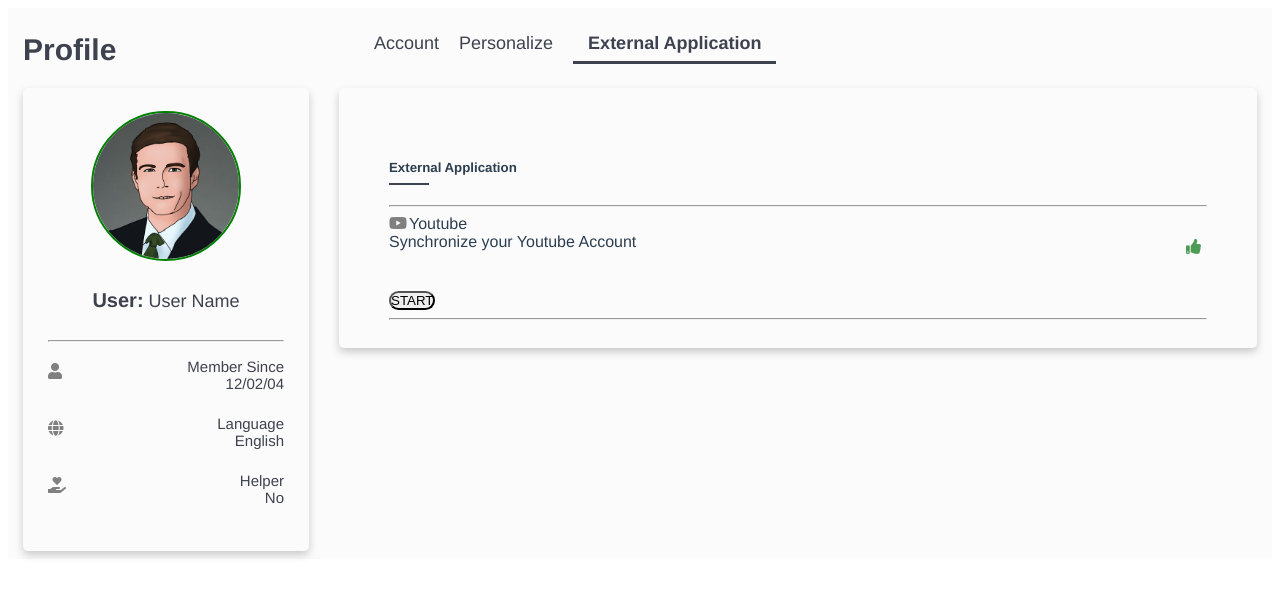
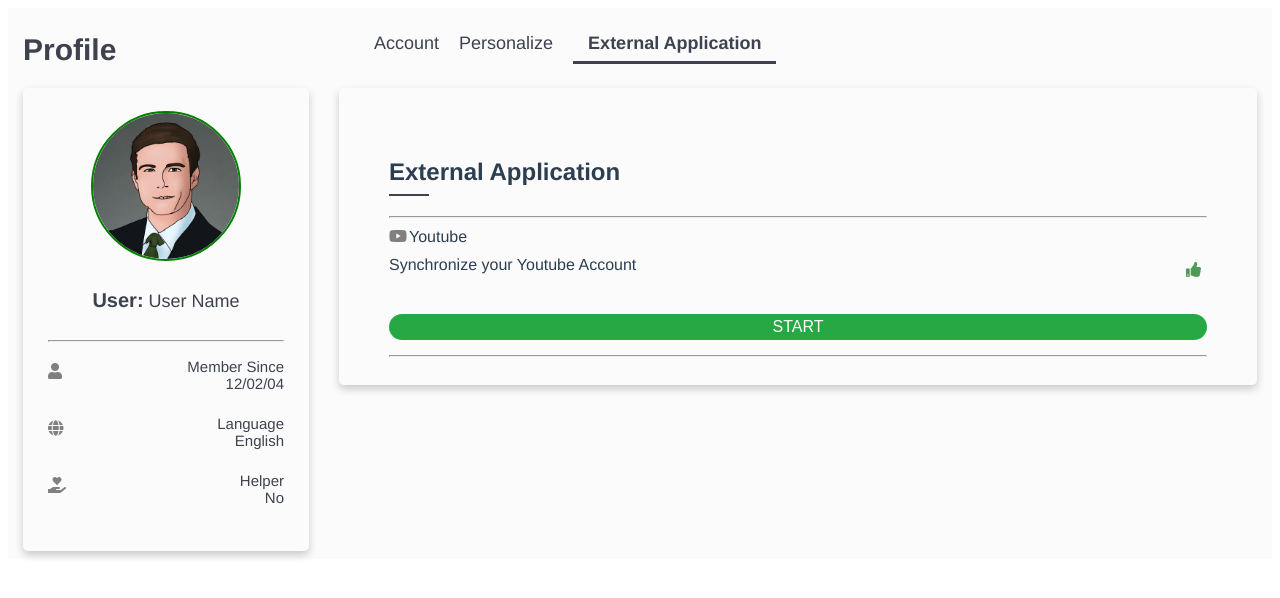
Before and after one commit to zaid-shabbir/Profile-Pages, a Vue app: page /external-application in a window 1280 px wide. Shown: the top 598 px of the page. Built offline with nearby package versions, Linux system fonts and the light colour scheme.

Commit message:
Css fixed of all pages

```diff
--- a/src/components/DisableAccount.vue
+++ b/src/components/DisableAccount.vue
@@ -1,5 +1,5 @@
 <template>
-  <div class="container-fluid mb-5">
+  <div class="container">
     <h2>Disable Account</h2>
     <div class="title">What is Lorem ipsum?</div>
     <ul class="list">
@@ -77,7 +77,7 @@ export default {
 </script>
 
 <style scoped>
-.container-fluid {
+.container {
   box-shadow: 0 4px 8px 0 rgba(0, 0, 0, 0.2);
   padding: 50px;
   border-radius: 5px;
--- a/src/components/Email.vue
+++ b/src/components/Email.vue
@@ -1,5 +1,5 @@
 <template>
-  <div class="containerr">
+  <div class="container">
     <h2>Edit Email</h2>
     <label for="email">Edit Your Email</label>
     <div v-if="error" class="error">{{ error }}</div>
@@ -51,7 +51,7 @@ export default {
 </script>
 
 <style scoped>
-.containerr {
+.container {
   box-shadow: 0 4px 8px 0 rgba(0, 0, 0, 0.2);
   padding: 50px;
   border-radius: 5px;
--- a/src/components/Password.vue
+++ b/src/components/Password.vue
@@ -1,5 +1,5 @@
 <template>
-  <div class="containerr">
+  <div class="container">
     <h2>Modification password</h2>
     <div v-if="error" class="error">{{ error }}</div>
     <div v-if="success" class="success">{{ success }}</div>
@@ -68,7 +68,7 @@ export default {
 </script>
 
 <style scoped>
-.containerr {
+.container {
   box-shadow: 0 4px 8px 0 rgba(0, 0, 0, 0.2);
   padding: 50px;
   border-radius: 5px;
@@ -122,7 +122,6 @@ input[type="text"] {
   font-size: 1rem;
   line-height: 1.5;
   border-radius: 0.25rem;
-
   color: #fff;
   background-color: #343a40;
   border-color: #343a40;
--- a/src/components/Userinfo.vue
+++ b/src/components/Userinfo.vue
@@ -1,8 +1,8 @@
 <template>
-  <div class="containerr">
+  <div class="container">
     <div class="user-info-container">
-      <div class="roww margin">
-        <div class="coll responsive center">
+      <div class="row margin">
+        <div class="col responsive center">
           <div
             @click="show_modal"
             @mouseenter="hovered"
@@ -31,7 +31,7 @@
             </button>
           </div>
         </div>
-        <div class="coll responsive user-name-container">
+        <div class="col responsive user-name-container">
           <p class="user">
             User:
           </p>
@@ -41,8 +41,8 @@
         </div>
       </div>
       <hr />
-      <div class="roww">
-        <div class="coll responsive user-info-footer">
+      <div class="row">
+        <div class="col responsive user-info-footer">
           <p class="margin">
             <i class="fas fa-user info-icon"></i>
           </p>
@@ -51,7 +51,7 @@
             <span class="info-detail">{{ user_date_member }}</span>
           </p>
         </div>
-        <div class="coll responsive user-info-footer">
+        <div class="col responsive user-info-footer">
           <p class="margin">
             <i class="fas fa-globe info-icon"></i>
           </p>
@@ -60,7 +60,7 @@
             <span class="info-detail">{{ user_lang }}</span>
           </p>
         </div>
-        <div class="coll responsive user-info-footer">
+        <div class="col responsive user-info-footer">
           <p class="margin">
             <i class="fas fa-hand-holding-heart info-icon"></i>
           </p>
@@ -150,7 +150,7 @@ export default {
 </script>
 
 <style scoped>
-.containerr {
+.container {
   box-shadow: 0 4px 8px 0 rgba(0, 0, 0, 0.2);
   padding-bottom: 20px;
   border-radius: 5px;
@@ -164,14 +164,14 @@ export default {
 .user-info-container {
   padding: 10px;
 }
-.roww {
+.row {
   display: flex;
   -ms-flex-wrap: wrap;
   flex-wrap: wrap;
   margin-right: -15px;
   margin-left: -15px;
 }
-.coll {
+.col {
   position: relative;
   width: 100%;
   padding-right: 15px;
--- a/src/components/Username.vue
+++ b/src/components/Username.vue
@@ -1,5 +1,5 @@
 <template>
-  <div class="containerr">
+  <div class="container">
     <h2>Your username</h2>
     <label for="username">Change your username</label>
     <div v-if="error" class="error">{{ error }}</div>
@@ -51,7 +51,7 @@ export default {
 </script>
 
 <style scoped>
-.containerr {
+.container {
   box-shadow: 0 4px 8px 0 rgba(0, 0, 0, 0.2);
   padding: 50px;
   border-radius: 5px;
--- a/src/components/Youtube.vue
+++ b/src/components/Youtube.vue
@@ -1,9 +1,12 @@
 <template>
-  <div class="container-fluid mb-5">
-    <h5>External Application</h5>
+  <div class="container">
+    <h2>External Application</h2>
     <hr />
-    <i class="fab fa-youtube youtube-icon"></i>
-    <span>Youtube</span>
+    <div class="youtube-container">
+      <i class="fab fa-youtube youtube-icon"></i>
+      <span>Youtube</span>
+    </div>
+
     <div class="text">
       <span>Synchronize your Youtube Account</span>
       <i @click="thumb" class="fas fa-thumbs-up thumb-icon"></i>
@@ -58,18 +61,22 @@ export default {
 </script>
 
 <style scoped>
-.container-fluid {
+.container {
   box-shadow: 0 4px 8px 0 rgba(0, 0, 0, 0.2);
   padding: 50px;
   border-radius: 5px;
   padding-bottom: 20px;
+  width: 100%;
+  margin-right: auto;
+  margin-left: auto;
+  margin-bottom: 3rem !important;
 }
-h5 {
+h2 {
   font-weight: bold;
   margin-bottom: 30px;
   position: relative;
 }
-h5:after {
+h2:after {
   content: "";
   width: 40px;
   border-bottom: 2px solid rgb(61, 66, 78);
@@ -84,6 +91,10 @@ h5:after {
 .youtube-icon {
   color: gray;
   margin-right: 2px;
+}
+.youtube-container {
+  margin-top: 10px;
+  margin-bottom: 10px;
 }
 .thumb-icon {
   margin-left: 10px;
@@ -110,10 +121,26 @@ h5:after {
   color: green;
 }
 .start-btn {
+  display: block;
+  width: 100%;
   margin-top: 30px;
   padding: 0px 0px;
   border-radius: 25px;
   cursor: pointer;
   outline: none;
+  color: #fff;
+  background-color: #28a745;
+  border-color: #28a745;
+  font-weight: 400;
+  text-align: center;
+  user-select: none;
+  font-size: 1rem;
+  line-height: 1.5;
+  border: 1px solid transparent;
+  margin-bottom: 15px;
+}
+.start-btn:hover {
+  background-color: #249c14;
+  border-color: #6adb5b;
 }
 </style>
```
